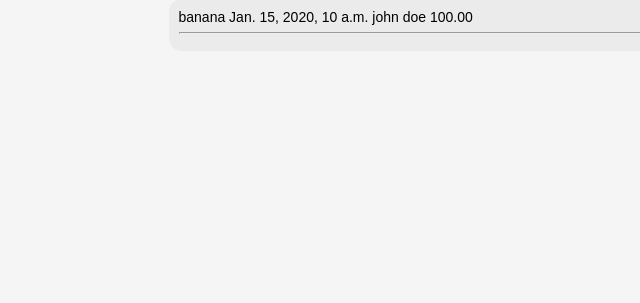
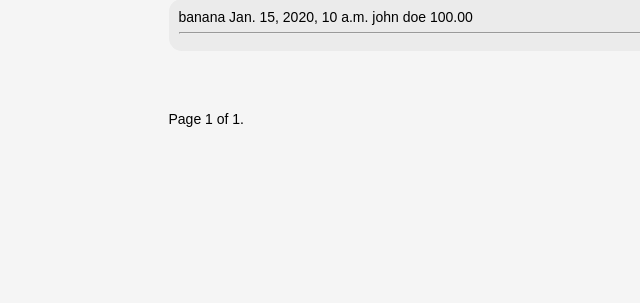
Before and after one commit to judah059/Item_Sale, a Django app: page /sale/ in a window 1280 px wide. Shown: the part 195-498 px from the top of the page, without its empty margins (19-659 px from the left). Run offline with Django 3.2, Linux system fonts and the light colour scheme; a user stored in the database is signed in; data comes from the database, SQL or seed files in the repository; tables that the repository leaves empty hold one stand-in row (values such as "Sample post").

Commit message:
add django pagination

```diff
--- a/task_app/views.py
+++ b/task_app/views.py
@@ -68,3 +68,4 @@ class SaleListView(LoginRequiredMixin, ListView):
     login_url = '/login/'
     model = Sale
     template_name = 'Sale.html'
+    paginate_by = 5
--- a/templates/Sale.html
+++ b/templates/Sale.html
@@ -38,4 +38,21 @@
         </div>
     </div>
 </div>
+<div>
+    <span>
+        {% if page_obj.has_previous %}
+            <a href="?page=1">&laquo; first</a>
+            <a href="?page={{ page_obj.previous_page_number }}">previous</a>
+        {% endif %}
+
+        <span>
+            Page {{ page_obj.number }} of {{ page_obj.paginator.num_pages }}.
+        </span>
+
+        {% if page_obj.has_next %}
+            <a href="?page={{ page_obj.next_page_number }}">next</a>
+            <a href="?page={{ page_obj.paginator.num_pages }}">last &raquo;</a>
+        {% endif %}
+    </span>
+</div>
 {% endblock %}
```
